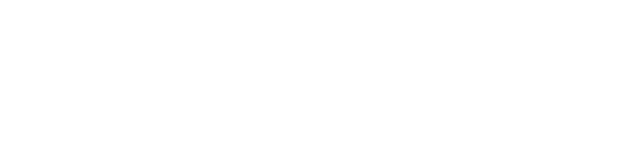
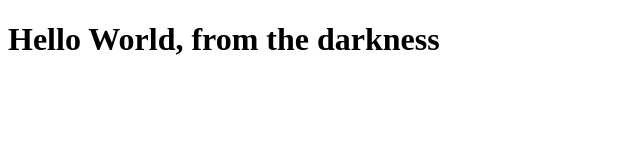
Before and after one commit to jdvillamils/First-wd, a plain HTML site: page site/index.html in a window 1280 px wide. Shown: the whole page, without its empty margins (0-640 px from the left). Drawn offline with Linux system fonts and the light colour scheme.

Commit message:
Second change

```diff
--- a/site/index.html
+++ b/site/index.html
@@ -4,6 +4,6 @@
 	<title>Hello World!</title>
 </head>
 <body>
-
+<h1>Hello World, from the darkness </h1>
 </body>
 </html>
```
